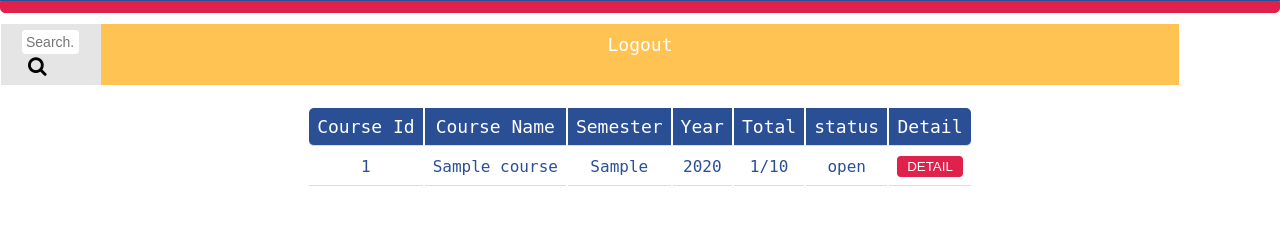
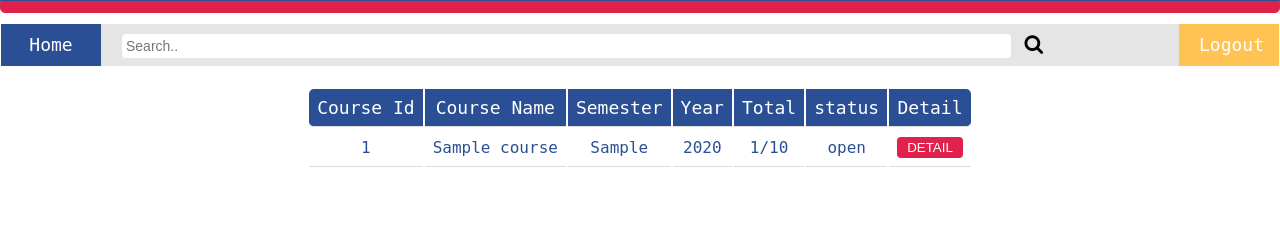
Before and after one commit to PornnapatTos/REGISTER-WEB-APPLICATION, a Django app: template reg/users/templates/users/search_admin.html in a window 1280 px wide. Shown: the part 65-301 px from the top of the page. Run offline with Django 3.2, Linux system fonts and the light colour scheme; the template is opened without the code that fills it: most values are stand-ins (such as "Sample title", 1, 10 or a date in 2020).

Commit message:
add HOME button search

```diff
--- a/reg/users/templates/users/search_admin.html
+++ b/reg/users/templates/users/search_admin.html
@@ -8,6 +8,7 @@
     {% endif %}
     <link rel="stylesheet" href="https://cdnjs.cloudflare.com/ajax/libs/font-awesome/4.7.0/css/font-awesome.min.css">
     <div class="topnav-admin">
+        <a href="{% url 'admin' %}">Home</a>
         <div class="search-container">
             <form action="{% url 'search_admin' %}" method="POST">
                 {% csrf_token %}
```
Also changed, not shown: reg/db.sqlite3.
